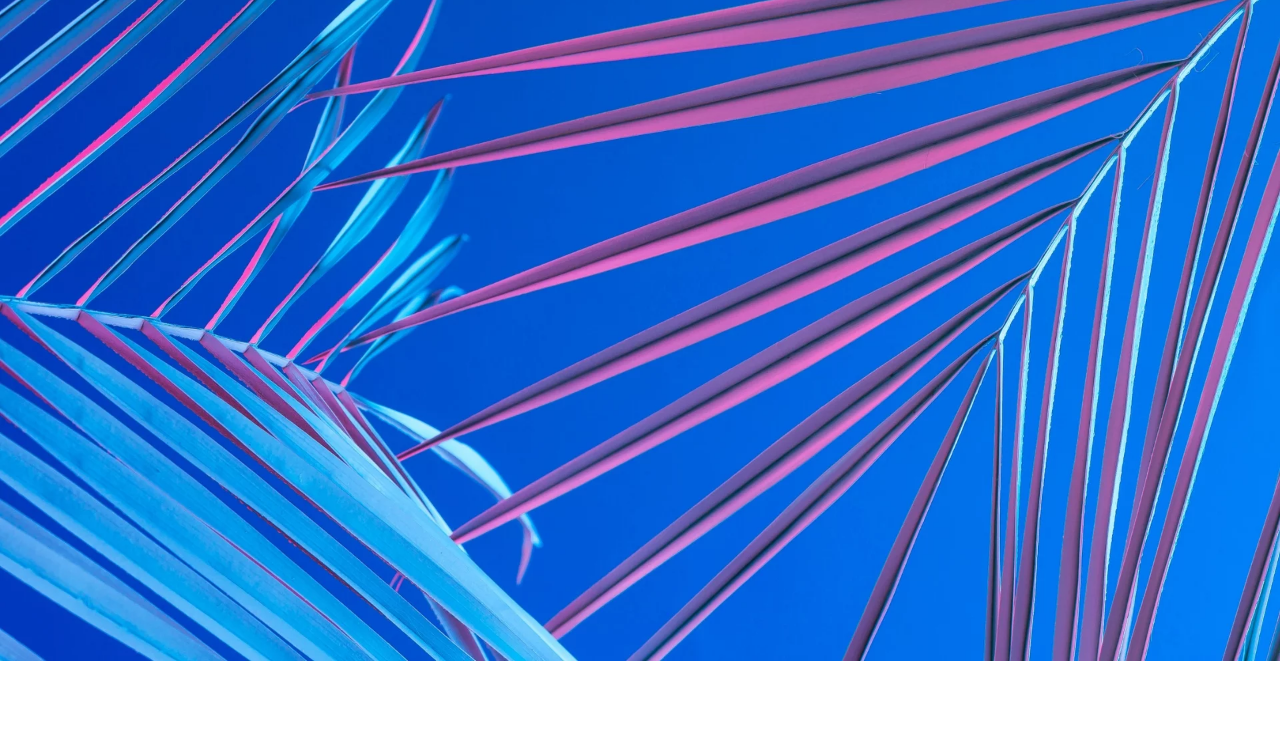
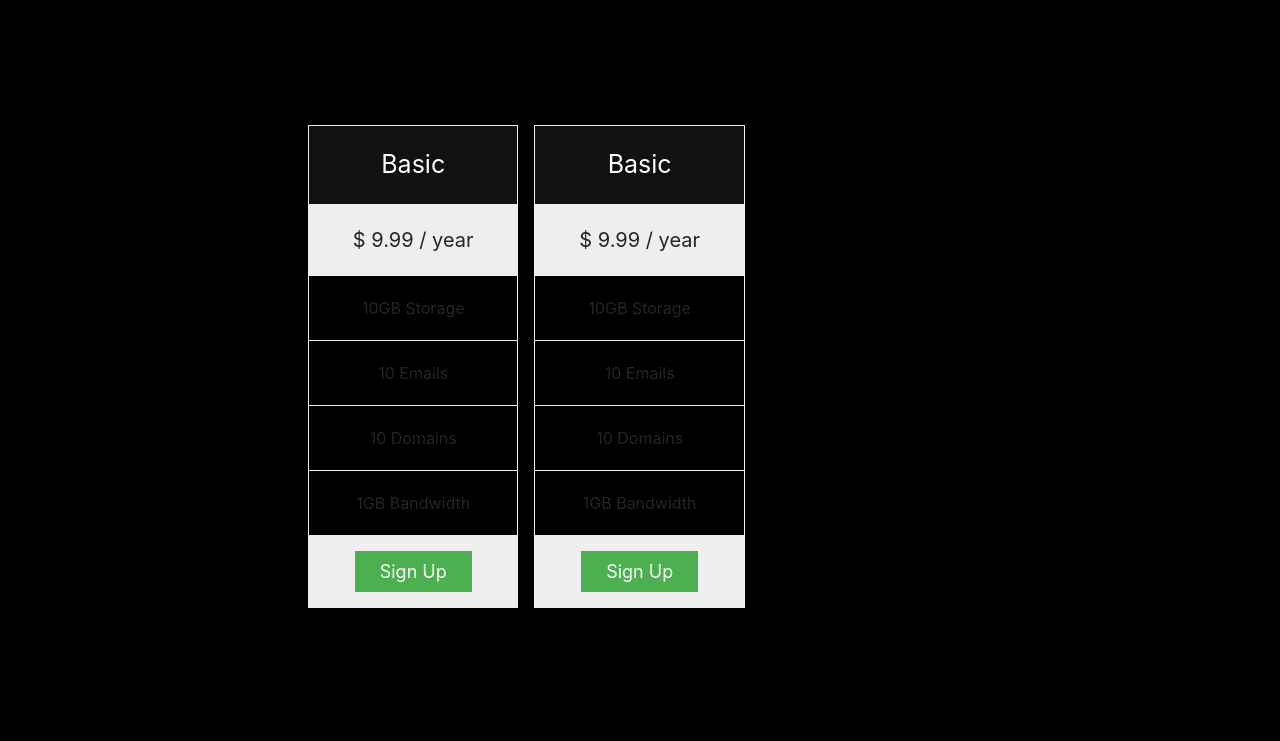
Before and after one commit to yubel26/COCOS-Express, a plain HTML site: page public/Pricing.html in a window 1280 px wide. Shown: the part 59-800 px from the top of the page. Drawn offline with nearby package versions, Linux system fonts and the light colour scheme.

Commit message:
added a pricing page

```diff
--- a/public/Pricing.html
+++ b/public/Pricing.html
@@ -28,5 +28,33 @@
                       </nav>
                     </div>
 
+
+                    <div class="columns">
+                      <ul class="price">
+                        <li class="header">Basic</li>
+                        <li class="grey">$ 9.99 / year</li>
+                        <li>10GB Storage</li>
+                        <li>10 Emails</li>
+                        <li>10 Domains</li>
+                        <li>1GB Bandwidth</li>
+                        <li class="grey"><a href="#" class="button">Sign Up</a></li>
+                      </ul>
+                    </div>
+
+
+                    <div class="columns">
+                      <ul class="price">
+                        <li class="header">Basic</li>
+                        <li class="grey">$ 9.99 / year</li>
+                        <li>10GB Storage</li>
+                        <li>10 Emails</li>
+                        <li>10 Domains</li>
+                        <li>1GB Bandwidth</li>
+                        <li class="grey"><a href="#" class="button">Sign Up</a></li>
+                      </ul>
+                    </div>
+
+
+
 </body>
 </html>
--- a/public/index.css
+++ b/public/index.css
@@ -1,5 +1,6 @@
 body {
-    background-image: url("images/cocosBackground2.webp");
+    /* background-image: url("images/cocosBackground2.webp"); */
+    background-color: black;
     background-repeat: no-repeat;
     -webkit-background-size: cover;
   -moz-background-size: cover;
@@ -18,3 +19,79 @@ body {
       text-align: center;
       color: green;
   }
+
+.drivers {
+    display: inline-block;
+
+}
+
+#driver2 {
+
+    float:right;
+}
+
+
+* {
+    box-sizing: border-box;
+  }
+
+  /* Create three columns of equal width */
+  .columns {
+    float: left;
+    width: 33.3%;
+    padding: 8px;
+  }
+
+  /* Style the list */
+  .price {
+    list-style-type: none;
+    border: 1px solid #eee;
+    margin: 0;
+    padding: 0;
+    -webkit-transition: 0.3s;
+    transition: 0.3s;
+  }
+
+  /* Add shadows on hover */
+  .price:hover {
+    box-shadow: 0 8px 12px 0 rgba(0,0,0,0.2)
+  }
+
+  /* Pricing header */
+  .price .header {
+    background-color: #111;
+    color: white;
+    font-size: 25px;
+  }
+
+  /* List items */
+  .price li {
+    border-bottom: 1px solid #eee;
+    padding: 20px;
+    text-align: center;
+  }
+
+  /* Grey list item */
+  .price .grey {
+    background-color: #eee;
+    font-size: 20px;
+  }
+
+  /* The "Sign Up" button */
+  .button {
+    background-color: #4CAF50;
+    border: none;
+    color: white;
+    padding: 10px 25px;
+    text-align: center;
+    text-decoration: none;
+    font-size: 18px;
+  }
+
+  /* Change the width of the three columns to 100%
+  (to stack horizontally on small screens) */
+  @media only screen and (max-width: 600px) {
+    .columns {
+      width: 100%;
+    }
+  }
```
Also changed, not shown: public/AboutUs.html (+1 -2 lines), public/MeetYourDrivers.html (+24 -4 lines).
